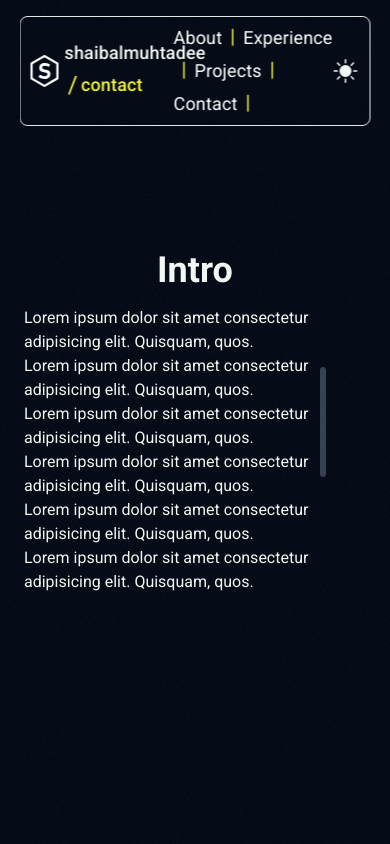
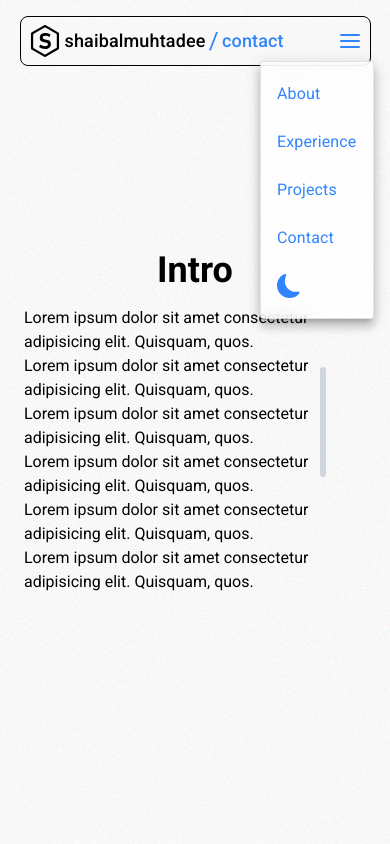
Before and after one commit to shaibalmuhtadee/portfolio2025, a Next.js app: page / in a window 390 px wide. Both pictures are taken after a click on the button 345 px from the left and 70 px from the top of the page. Shown: the top 844 px of the page. Built offline with nearby package versions, Linux system fonts and the light colour scheme.

Commit message:
Updated: navbar to be responsive

```diff
--- a/src/components/NavBar.tsx
+++ b/src/components/NavBar.tsx
@@ -1,19 +1,28 @@
 "use client";
 
-import Breadcrumbs from "@mui/material/Breadcrumbs";
 import { useTheme } from "next-themes";
-import { motion } from "motion/react";
 import ThemeSwitch from "./ThemeSwitch";
 import Image from "next/image";
 import Link from "next/link";
 import { useEffect, useState, useRef } from "react";
 import StyleBreadcrumbs from "@mui/material/Breadcrumbs";
+import { IconButton, Menu, MenuItem } from "@mui/material";
+import { FiMenu } from "react-icons/fi";
 
 const NavBar = () => {
   const { theme } = useTheme();
   const [mounted, setMounted] = useState(false);
   const [currentSection, setCurrentSection] = useState("Intro");
+  const [anchorEl, setAnchorEl] = useState<null | HTMLElement>(null);
   const sections = useRef<{ [key: string]: IntersectionObserverEntry }>({});
+
+  const handleMenuOpen = (event: React.MouseEvent<HTMLElement>) => {
+    setAnchorEl(event.currentTarget);
+  };
+
+  const handleMenuClose = () => {
+    setAnchorEl(null);
+  };
 
   useEffect(() => {
     setMounted(true);
@@ -66,16 +75,40 @@ const NavBar = () => {
       ? "bg-white"
       : "bg-black"
     : "bg-transparent";
+  const navBorderColor = mounted
+    ? theme === "dark"
+      ? "#606060"
+      : "#000000"
+    : "transparent";
 
   const linkStyles = {
     base: `relative transition-colors group hover:drop-shadow-sm text-lg`,
     underline: `absolute bottom-0 left-0 w-0 h-0.5 transition-all ${underlineColor} duration-300 group-hover:w-full`,
   };
 
+  const menuItems = [
+    { label: "About", href: "/#about" },
+    { label: "Experience", href: "/#experience" },
+    { label: "Projects", href: "/#projects" },
+    { label: "Contact", href: "/#contact" },
+  ];
+
   return (
-    <nav className="fixed top-4 left-1/2 -translate-x-1/2 w-[90%] max-w-6xl flex items-center justify-between px-2 py-1 border rounded-lg bg-light-primary/80 dark:bg-dark-primary/80 backdrop-blur-xs border-gray-200 dark:border-gray-700">
+    <nav className="fixed top-4 left-0 right-0">
+      <div className="container mx-auto px-4 sm:px-6 lg:px-8">
+        <div
+          id="navbar"
+          className={`flex items-center justify-between py-1 border-[${navBorderColor}] border-1 rounded-lg bg-light-primary/80 dark:bg-dark-primary/80 backdrop-blur-xs max-w-[90vw] sm:max-w-[85vw] md:max-w-[80vw] lg:max-w-[75vw] xl:max-w-6xl mx-auto`}
+        >
           <div className="flex items-center gap-1">
-        <Image src="/favicon/favicon.svg" alt="Logo" width={32} height={32} />
+            <div className="flex items-center pl-2">
+              <Image
+                src="/favicon/favicon.svg"
+                alt="Logo"
+                width={32}
+                height={32}
+              />
+            </div>
             <StyleBreadcrumbs
               separator="/"
               color="inherit"
@@ -98,7 +131,8 @@ const NavBar = () => {
             </StyleBreadcrumbs>
           </div>
 
-      <div className="flex items-center">
+          {/* Desktop Navigation */}
+          <div className="hidden md:flex items-center">
             <StyleBreadcrumbs
               separator="|"
               color="inherit"
@@ -111,29 +145,93 @@ const NavBar = () => {
                 },
               }}
             >
-          <Link href="/#about" className={`${linkStyles.base} ${textColor}`}>
-            About
+              {menuItems.map((item) => (
+                <Link
+                  key={item.href}
+                  href={item.href}
+                  className={`${linkStyles.base} ${textColor}`}
+                >
+                  {item.label}
                   <span className={linkStyles.underline}></span>
                 </Link>
-          <Link
-            href="/#experience"
-            className={`${linkStyles.base} ${textColor}`}
-          >
-            Experience
-            <span className={linkStyles.underline}></span>
-          </Link>
-          <Link href="/#projects" className={`${linkStyles.base} ${textColor}`}>
-            Projects
-            <span className={linkStyles.underline}></span>
-          </Link>
-          <Link href="/#contact" className={`${linkStyles.base} ${textColor}`}>
-            Contact
-            <span className={linkStyles.underline}></span>
-          </Link>
+              ))}
               <span aria-hidden="true"></span>
             </StyleBreadcrumbs>
-        <div className="pr-1">
+            <div className="pr-2">
               <ThemeSwitch />
+            </div>
+          </div>
+
+          {/* Mobile Menu Button */}
+          <div className="md:hidden flex items-center">
+            <IconButton
+              onClick={handleMenuOpen}
+              sx={{
+                color: mounted
+                  ? theme === "dark"
+                    ? "#F2F230"
+                    : "#3185FC"
+                  : "gray",
+              }}
+            >
+              <FiMenu size={24} />
+            </IconButton>
+          </div>
+
+          {/* Mobile Menu */}
+          <Menu
+            anchorEl={anchorEl}
+            open={Boolean(anchorEl)}
+            onClose={handleMenuClose}
+            slotProps={{
+              paper: {
+                sx: {
+                  backgroundColor: mounted
+                    ? theme === "dark"
+                      ? "rgba(17, 24, 39, 0.8)"
+                      : "rgba(255, 255, 255, 0.8)"
+                    : "transparent",
+                  backdropFilter: "blur(8px)",
+                  border: "1px solid",
+                  borderColor: mounted
+                    ? theme === "dark"
+                      ? "rgba(255, 255, 255, 0.1)"
+                      : "rgba(0, 0, 0, 0.1)"
+                    : "transparent",
+                },
+              },
+            }}
+          >
+            {menuItems.map((item) => (
+              <MenuItem
+                key={item.href}
+                onClick={handleMenuClose}
+                sx={{
+                  color: mounted
+                    ? theme === "dark"
+                      ? "#F2F230"
+                      : "#3185FC"
+                    : "gray",
+                }}
+              >
+                <Link href={item.href} className="w-full">
+                  {item.label}
+                </Link>
+              </MenuItem>
+            ))}
+            <MenuItem
+              onClick={handleMenuClose}
+              sx={{
+                color: mounted
+                  ? theme === "dark"
+                    ? "#F2F230"
+                    : "#3185FC"
+                  : "gray",
+              }}
+            >
+              <ThemeSwitch />
+            </MenuItem>
+          </Menu>
         </div>
       </div>
     </nav>
```
Lines whose indentation alone changed are shown as unchanged.
